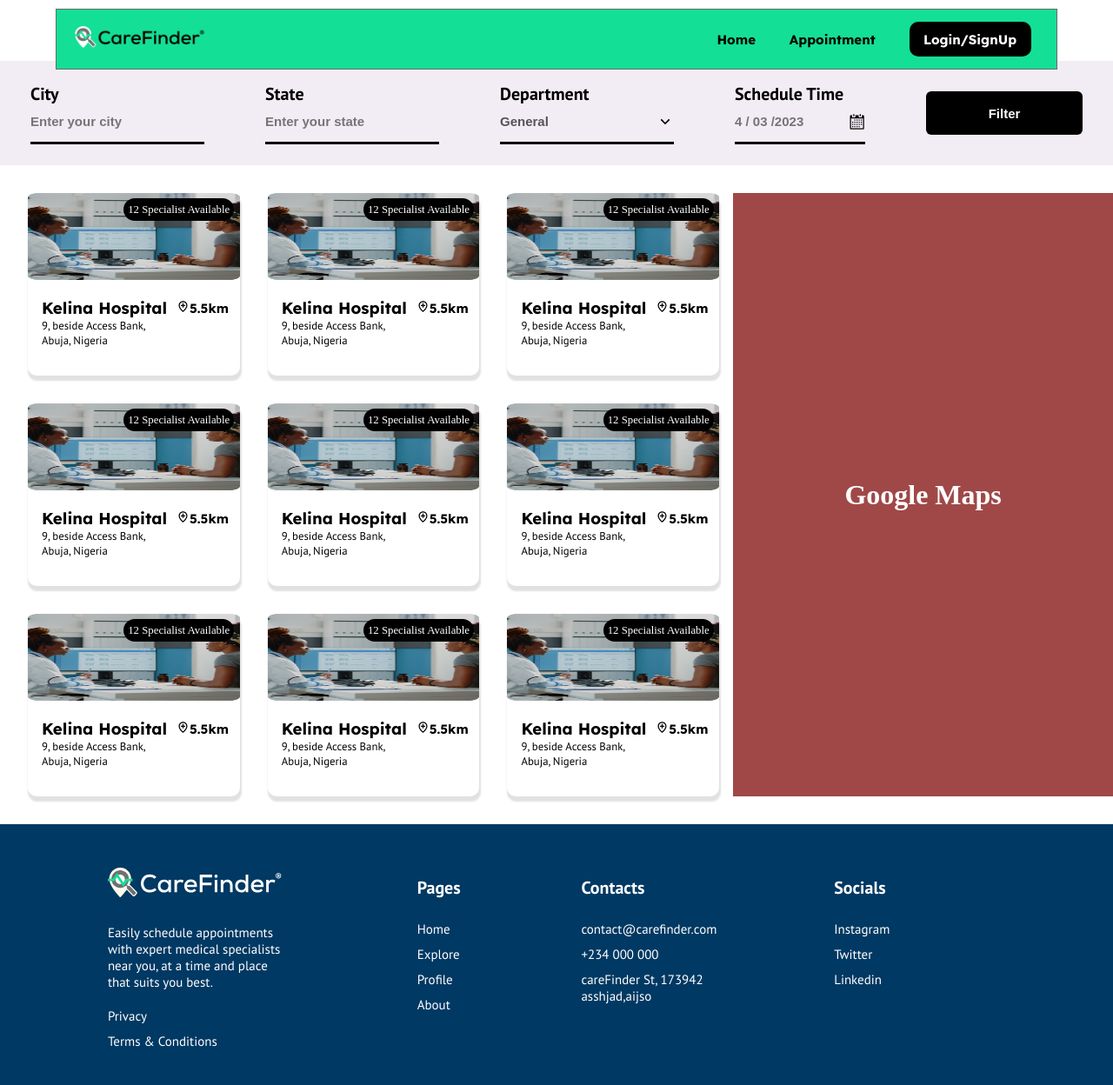
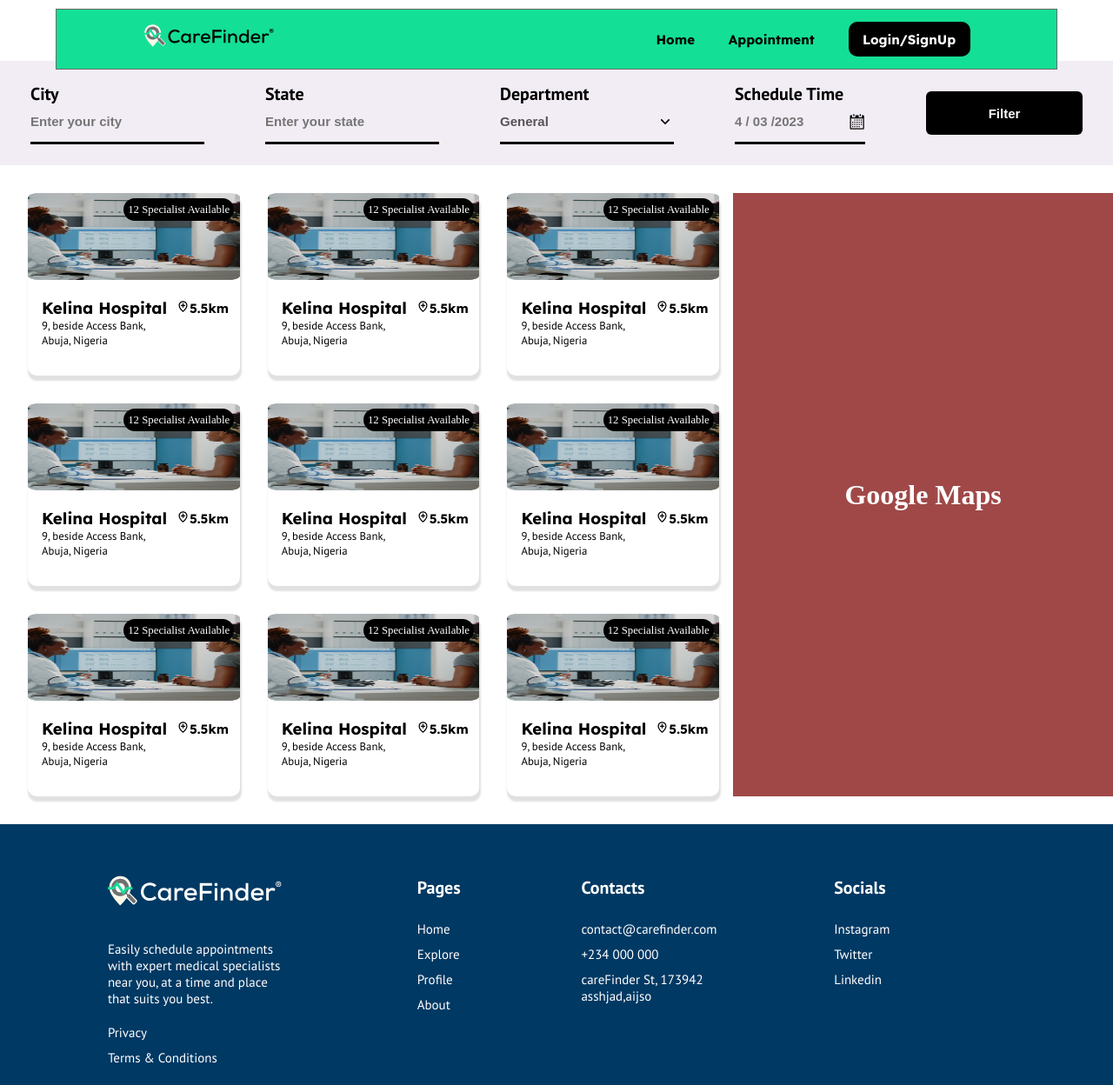
Before and after one commit to Kofi-eo/CareFinder, a Next.js app: page /Explore in a window 1280 px wide. Shown: the whole page at 87% size. Built offline with nearby package versions, Linux system fonts and the light colour scheme; no server answers.

Commit message:
changed Logo to SVG and added padding to Navbar.
- used Image from next/image instead of img
- removed position absolute from nav ul and placed both ul and button in div to enable justify:space-between on navbar.
- used SVG logos for both nav and footer

```diff
--- a/src/components/HomePage/Footer.jsx
+++ b/src/components/HomePage/Footer.jsx
@@ -1,4 +1,5 @@
 import React from "react";
+import Image from "next/image";
 import HomepageStyles from "@/styles/HomePage.module.css";
 import Link from "next/link";
 
@@ -6,7 +7,14 @@ function Footer() {
   return (
     <div className={HomepageStyles.footerContainer}>
       <div className={HomepageStyles.carefinder}>
-        <img src="Logo-White.svg" alt="" />
+        <Link href="/">
+          <Image
+            src="/Logo-White.svg"
+            alt="careFinder"
+            height={80}
+            width={80}
+          />
+        </Link>
         <p>
           Easily schedule appointments with expert medical specialists near you,
           at a time and place that suits you best.
--- a/src/components/HomePage/NavBar.jsx
+++ b/src/components/HomePage/NavBar.jsx
@@ -1,4 +1,5 @@
 import Link from "next/link";
+import Image from "next/image";
 import HomepageStyles from "@/styles/HomePage.module.css";
 
 import { RiMenu4Fill } from "react-icons/ri";
@@ -23,8 +24,16 @@ function NavBar() {
     <div>
       <div className={HomepageStyles.centerNav}>
         <nav id="nav" className={HomepageStyles.nav}>
-          <img src="/CarefinderLogo.png" alt="" />
+          <Link href="/">
+            <Image
+              src="/Logo-Black.svg"
+              alt="careFinder"
+              height={35}
+              width={35}
+            />
+          </Link>
 
+          <div>
             <ul>
               <li>
                 <Link href="Home">Home</Link>
@@ -39,6 +48,7 @@ function NavBar() {
             <button className={HomepageStyles.navButton}>
               <RiMenu4Fill />
             </button>
+          </div>
         </nav>
       </div>
     </div>
--- a/src/styles/HomePage.module.css
+++ b/src/styles/HomePage.module.css
@@ -16,7 +16,7 @@
   margin-top: 90px;
   display: flex;
   align-items: center;
-  justify-content: flex-start;
+  justify-content: space-between;
   width: 90vw;
   height: 70px;
   background-color: #14df96;
@@ -25,6 +25,7 @@
   position: fixed;
   z-index: 2;
   transition: 0.5s;
+  padding: 0px 80px;
 }
 .centerNav nav img {
   width: 150px;
@@ -38,8 +39,6 @@
   flex-direction: row;
   font-weight: 700;
   font-size: 15px;
-  position: absolute;
-  right: 10px;
 }
 .centerNav nav li {
   list-style: none;
```
Lines whose indentation alone changed are shown as unchanged.
